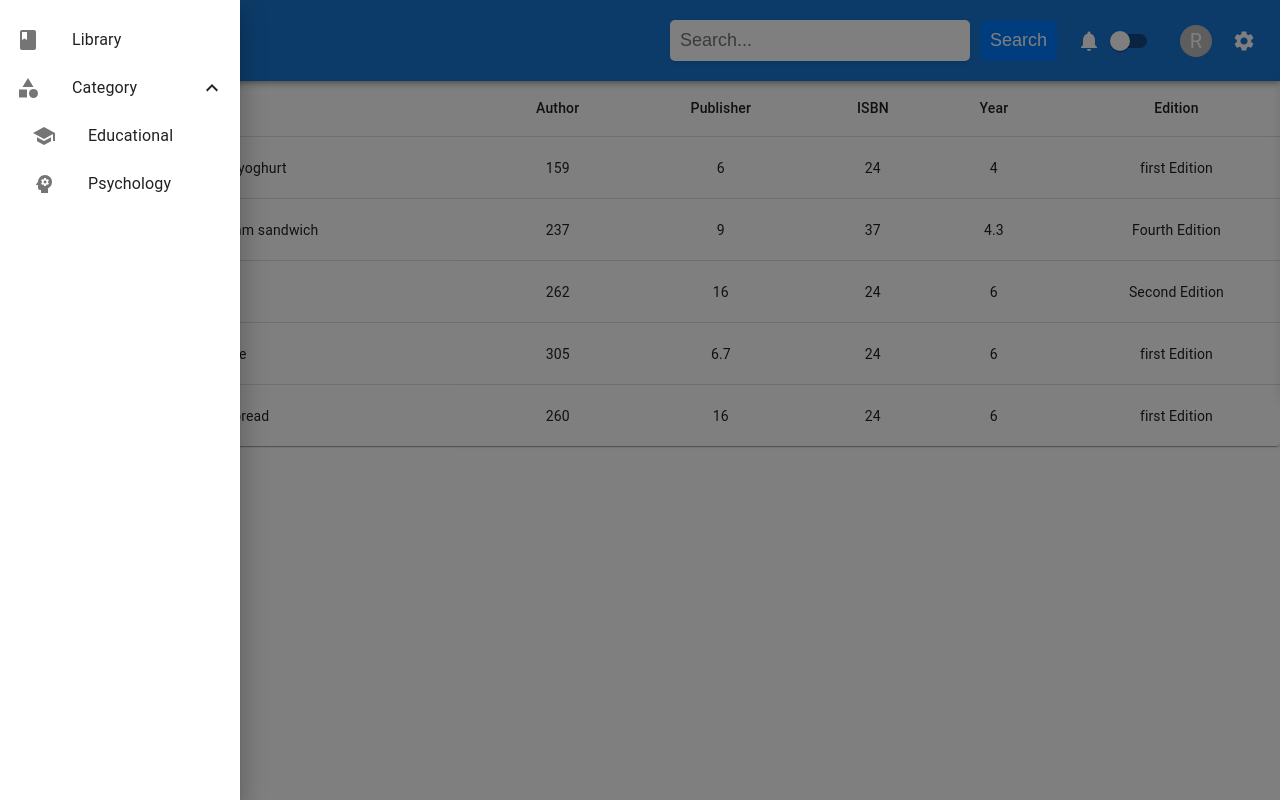
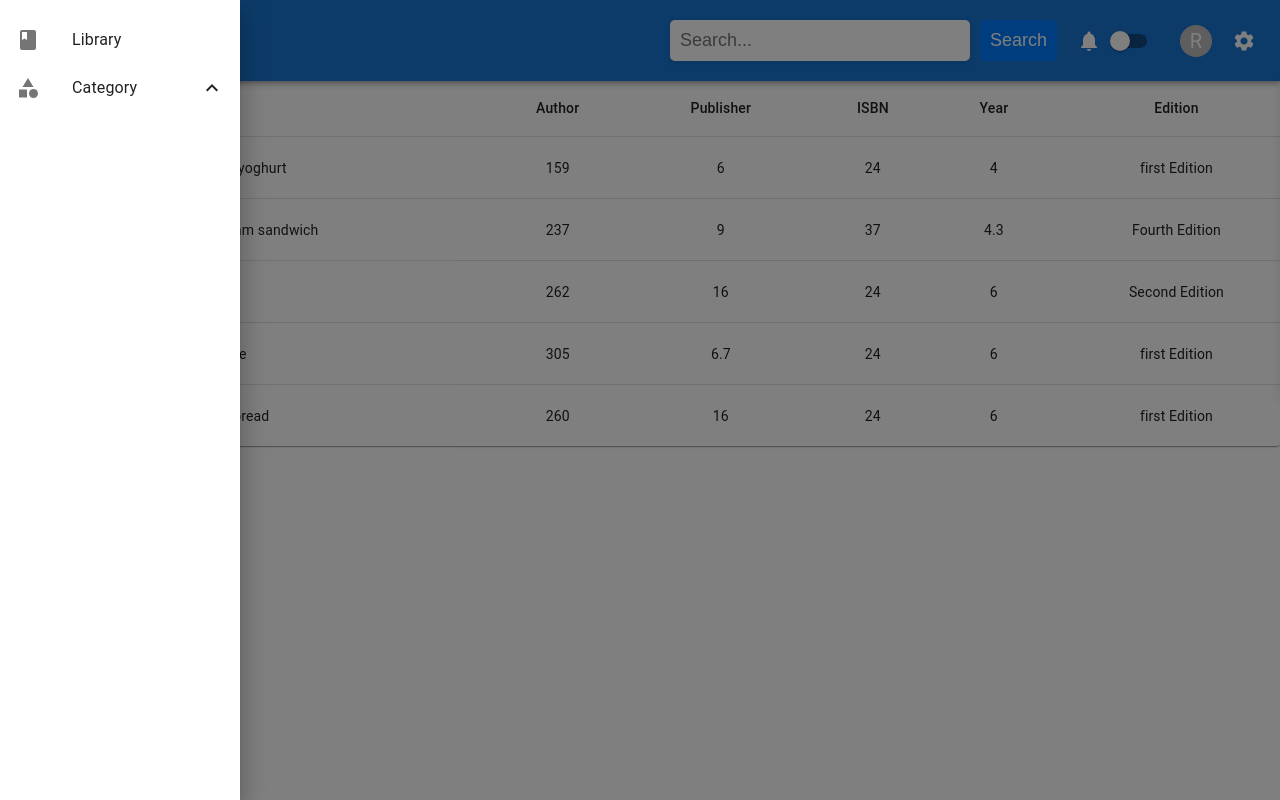
Before and after one commit to gbowne1/codebooker, a React (Create React App) app: page / in a window 1280 px wide. Both pictures are taken after a click on the button "menu". Built offline with nearby package versions, Linux system fonts and the light colour scheme.

Commit message:
#24 SideNav refactor

```diff
--- a/src/components/SideNav/SideNav.jsx
+++ b/src/components/SideNav/SideNav.jsx
@@ -1,24 +1,43 @@
-import { Fragment, useState } from 'react';
-import {Drawer, Box, List, ListItemButton, ListItemText, ListItemIcon, Collapse} from '@mui/material';
-import MenuIcon from '@mui/icons-material/Menu';
-import IconButton from '@mui/material/IconButton';
-import StarBorder from '@mui/icons-material/StarBorder';
-import BookIcon from '@mui/icons-material/Book';
-import CategoryIcon from '@mui/icons-material/Category';
-import SchoolIcon from '@mui/icons-material/School';
-import ExpandLess from '@mui/icons-material/ExpandLess';
-import ExpandMore from '@mui/icons-material/ExpandMore';
-import PsychologyIcon from '@mui/icons-material/Psychology';
+import { Fragment, useState } from "react";
+import {
+  Drawer,
+  Box,
+  List,
+  ListItemButton,
+  ListItemText,
+  ListItemIcon,
+  Collapse,
+} from "@mui/material";
+import MenuIcon from "@mui/icons-material/Menu";
+import IconButton from "@mui/material/IconButton";
+import BookIcon from "@mui/icons-material/Book";
+import CategoryIcon from "@mui/icons-material/Category";
+import SchoolIcon from "@mui/icons-material/School";
+import ExpandLess from "@mui/icons-material/ExpandLess";
+import ExpandMore from "@mui/icons-material/ExpandMore";
+import PsychologyIcon from "@mui/icons-material/Psychology";
 
-export default function SideNav(){
+export default function SideNav() {
+  const [isDrawerOpen, setIsDrawerOpen] = useState(false);
+  const [isItemExpanded, setIsItemExpanded] = useState({});
 
-  const [isDrawerOpen, setIsDrawerOpen] = useState(false);
-  const [isCategoryExpanded, setIsCategoryExpanded] = useState(true);
-
-  const expandCategory = () => {
-    setIsCategoryExpanded(!isCategoryExpanded);
+  const expandItem = (label) => {
+    setIsItemExpanded({ ...isItemExpanded, [label]: !isItemExpanded[label] });
   };
 
+  const MenuButton = ({ buttonProps, label, icon, expandable }) => (
+    <ListItemButton
+      {...buttonProps}
+      onClick={() => {
+        buttonProps.onClick?.();
+        expandable && expandItem(label);
+      }}
+    >
+      <ListItemIcon>{icon}</ListItemIcon>
+      <ListItemText primary={label} />
+      {expandable && (isItemExpanded[label] ? <ExpandMore /> : <ExpandLess />)}
+    </ListItemButton>
+  );
 
   return (
     <Fragment>
@@ -28,44 +47,52 @@ export default function SideNav(){
         color="inherit"
         aria-label="menu"
         sx={{ mr: 2 }}
-          onClick={()=>{setIsDrawerOpen(true)}}
+        onClick={() => {
+          setIsDrawerOpen(true);
+        }}
       >
         <MenuIcon />
       </IconButton>
-      <Drawer anchor="left" open={isDrawerOpen} onClose={()=>{setIsDrawerOpen(false)}}>
-        <Box mt={1} textAlign="center" width='240px' component='div'>
+      <Drawer
+        anchor="left"
+        open={isDrawerOpen}
+        onClose={() => {
+          setIsDrawerOpen(false);
+        }}
+      >
+        <Box mt={1} textAlign="center" width="240px" component="div">
           <List>
             <ListItemButton key="1" component="a">
-              <ListItemIcon><BookIcon/></ListItemIcon>
+              <ListItemIcon>
+                <BookIcon />
+              </ListItemIcon>
               <ListItemText primary="Library" />
             </ListItemButton>
 
-            <ListItemButton key="2" component="a" onClick={expandCategory}>
-              <ListItemIcon><CategoryIcon/></ListItemIcon>
-              <ListItemText primary="Category" />
-              {isCategoryExpanded ? <ExpandLess /> : <ExpandMore />}
-            </ListItemButton>
-              <Collapse in={isCategoryExpanded} timeout="auto" unmountOnExit>
+            <MenuButton
+              buttonProps={{
+                key: "2",
+                component: "a",
+              }}
+              label="Category"
+              expandable
+              icon={<CategoryIcon />}
+            />
+            <Collapse in={isItemExpanded.Category} timeout="auto" unmountOnExit>
               <List component="div" disablePadding>
-
-                  <ListItemButton sx={{ pl: 4 }}>
-                    <ListItemIcon>
-                      <SchoolIcon />
-                    </ListItemIcon>
-                    <ListItemText primary="Educational" />
-                  </ListItemButton>
-
-                  <ListItemButton sx={{ pl: 4 }}>
-                    <ListItemIcon>
-                      <PsychologyIcon />
-                    </ListItemIcon>
-                    <ListItemText primary="Psychology" />
-                  </ListItemButton>
-
+                <MenuButton
+                  buttonProps={{ sx: { pl: 4 } }}
+                  label="Educational"
+                  icon={<SchoolIcon />}
+                />
+                <MenuButton
+                  buttonProps={{ sx: { pl: 4 } }}
+                  label="Psychology"
+                  icon={<PsychologyIcon />}
+                />
               </List>
             </Collapse>
           </List>
-
         </Box>
       </Drawer>
     </Fragment>
```
Lines whose indentation alone changed are shown as unchanged.
